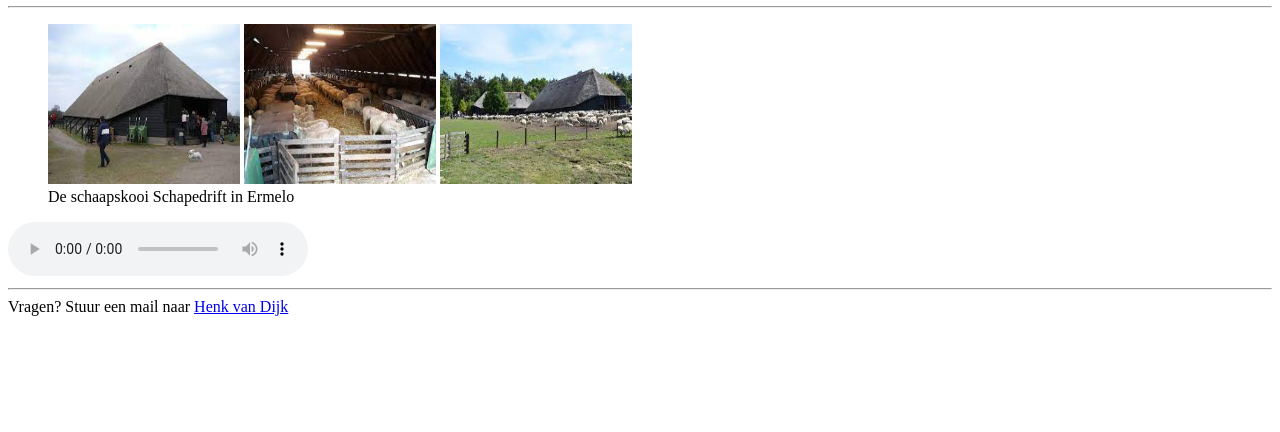
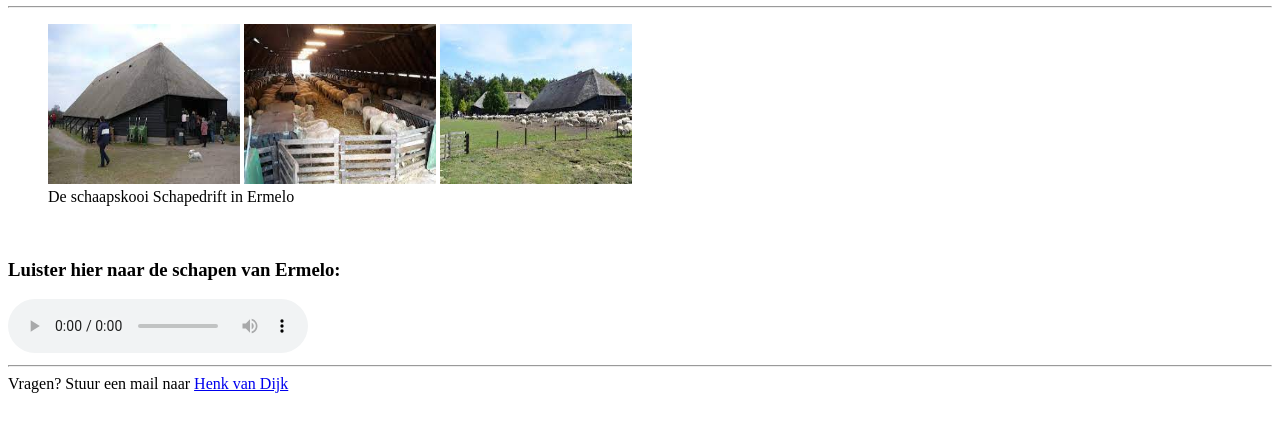
Before and after one commit to HenkvDijk/huiswerk_software_developer, a plain HTML site: page website09/galerij.html in a window 1280 px wide. Shown: the part 212-644 px from the top of the page. Drawn offline with Linux system fonts and the light colour scheme.

Commit message:
Update galerij.html

```diff
--- a/website09/galerij.html
+++ b/website09/galerij.html
@@ -25,6 +25,8 @@
             <img src="afbeeldingen/schaapskooi3.jpg"  alt="Schapedrift Ermelo" title="Overzicht terrein Schaapskooi" width = "192" height = "160">
             <figcaption>De schaapskooi Schapedrift in Ermelo</figcaption>
         </figure>
+        <br>
+        <h3>Luister hier naar de schapen van Ermelo:</h3>
         <audio controls src="geluiden/blatende_schapen.mp3"></audio>
         <section>
             <header></header>
```
